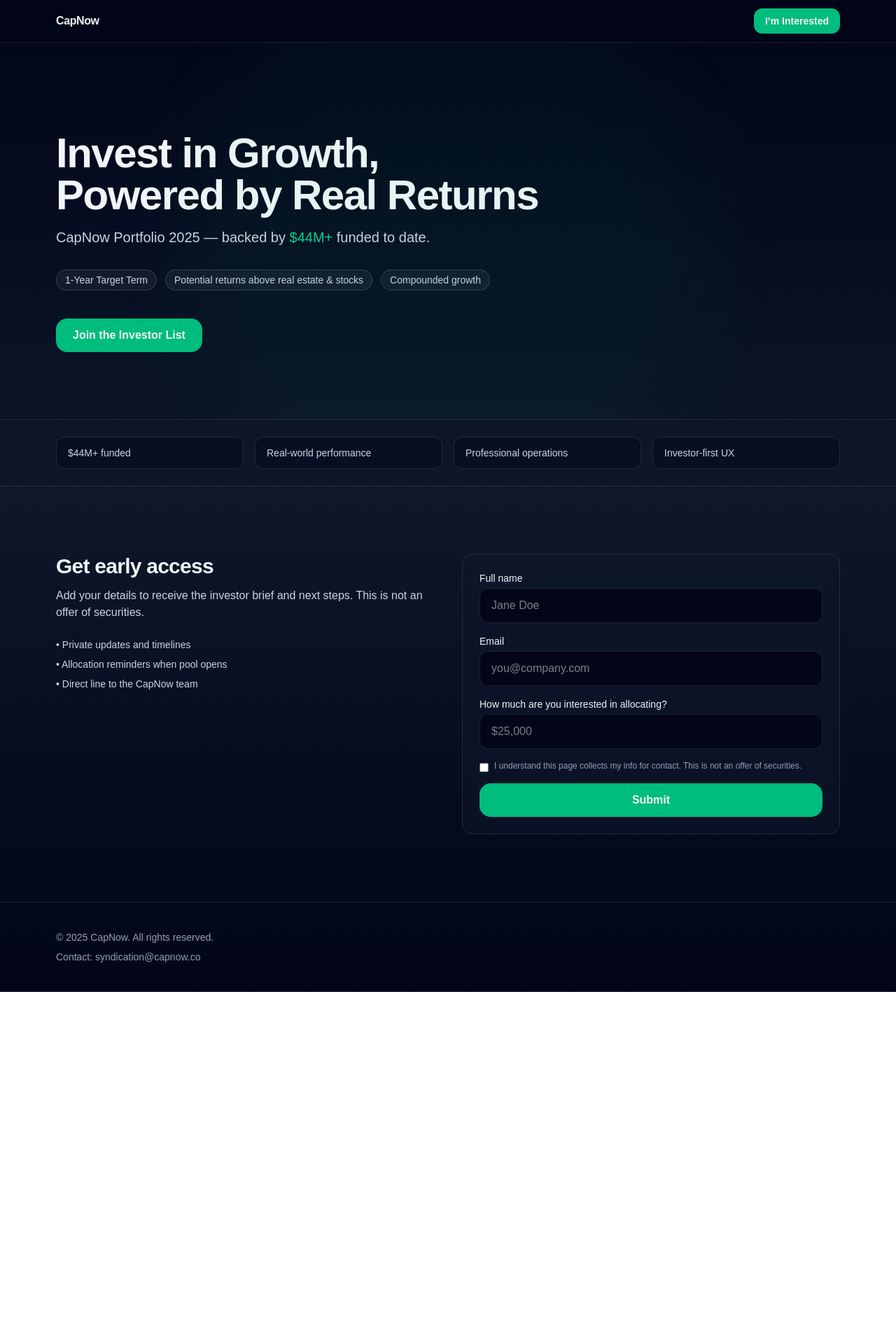
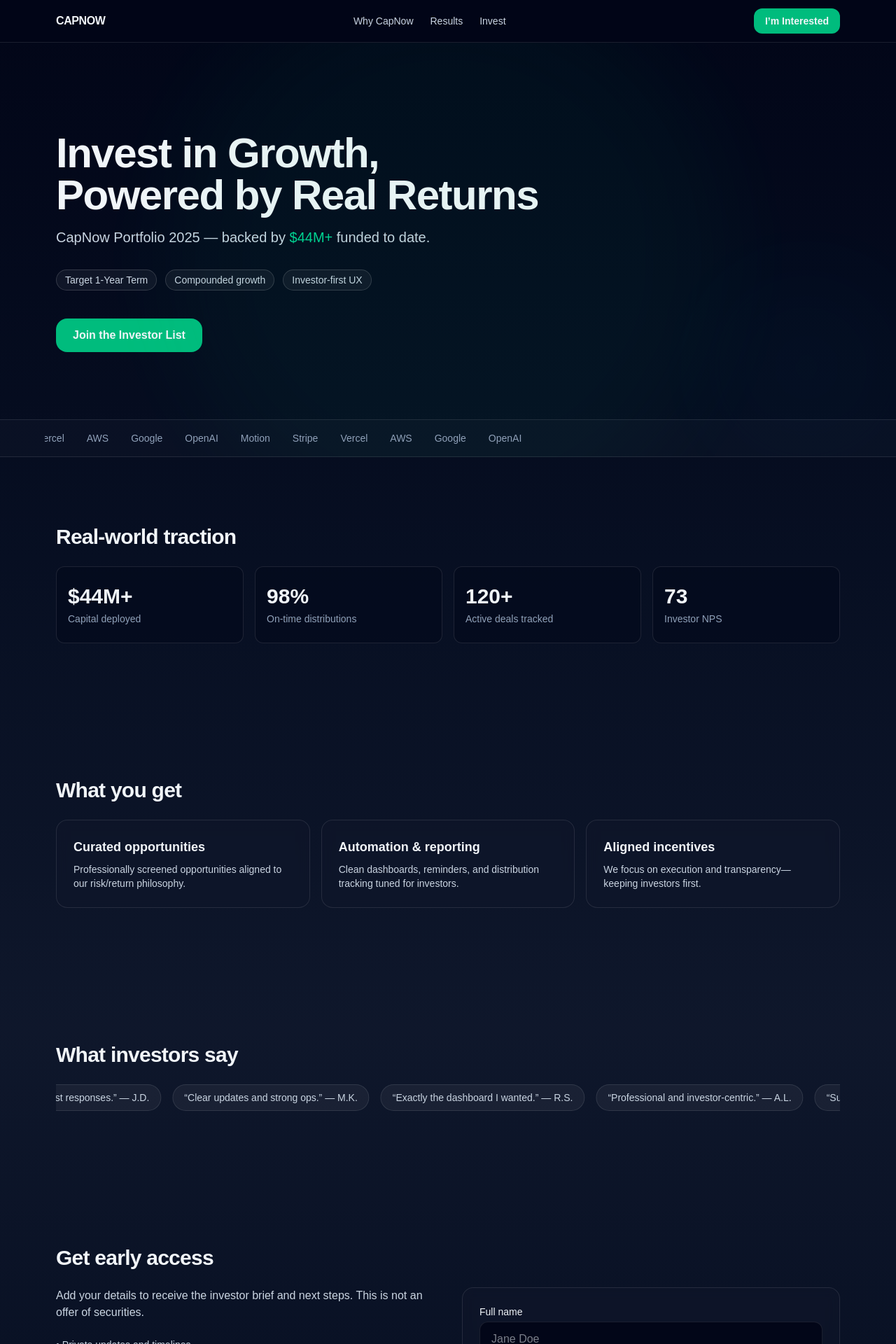
Before and after one commit to jacoking18/capnow-landing, a Next.js app: page / in a window 1280 px wide. Shown: the top 1920 px of the page at 70% size. Before the commit the page ends 1417 px from the top, so only its background shows below. Built offline with nearby package versions, Linux system fonts and the light colour scheme.

Commit message:
Add motion, KPIs, marquee, FAQ

```diff
--- a/app/page.tsx
+++ b/app/page.tsx
@@ -1,6 +1,20 @@
 "use client";
-import { motion } from "framer-motion";
-import { useState } from "react";
+import { motion, useAnimation, useInView } from "framer-motion";
+import { useEffect, useRef, useState } from "react";
+
+function useCountUp(target: number, duration = 1400) {
+  const [v, setV] = useState(0);
+  useEffect(() => {
+    const start = performance.now();
+    const tick = (t: number) => {
+      const p = Math.min(1, (t - start) / duration);
+      setV(Math.floor(p * target));
+      if (p < 1) requestAnimationFrame(tick);
+    };
+    requestAnimationFrame(tick);
+  }, [target, duration]);
+  return v;
+}
 
 export default function Page() {
   const [loading, setLoading] = useState(false);
@@ -21,7 +35,12 @@ export default function Page() {
       {/* NAV */}
       <header className="sticky top-0 z-40 backdrop-blur border-b border-white/10 bg-slate-950/60">
         <div className="mx-auto max-w-6xl px-4 py-3 flex items-center justify-between">
-          <div className="font-semibold tracking-tight">CapNow</div>
+          <div className="font-semibold tracking-tight">CAPNOW</div>
+          <nav className="hidden md:flex items-center gap-6 text-sm text-slate-300">
+            <a href="#why" className="hover:text-white">Why CapNow</a>
+            <a href="#kpis" className="hover:text-white">Results</a>
+            <a href="#interest" className="hover:text-white">Invest</a>
+          </nav>
           <a href="#interest" className="rounded-xl bg-emerald-500 px-4 py-2 text-sm font-semibold hover:bg-emerald-400 transition">
             I’m Interested
           </a>
@@ -31,26 +50,42 @@ export default function Page() {
       {/* HERO */}
       <section className="relative overflow-hidden">
         <div className="pointer-events-none absolute inset-0">
-          <motion.div initial={{ opacity: 0, scale: 0.9 }} animate={{ opacity: 0.4, scale: 1 }} transition={{ duration: 1.2 }}
-            className="absolute -top-24 left-1/2 -translate-x-1/2 h-[48rem] w-[48rem] rounded-full bg-emerald-500/10 blur-3xl" />
+          <motion.div
+            initial={{ opacity: 0, scale: 0.9 }}
+            animate={{ opacity: 0.45, scale: 1 }}
+            transition={{ duration: 1.2 }}
+            className="absolute -top-24 left-1/2 -translate-x-1/2 h-[50rem] w-[50rem] rounded-full bg-emerald-500/10 blur-3xl"
+          />
+          <motion.div
+            initial={{ opacity: 0 }}
+            animate={{ opacity: 0.15 }}
+            transition={{ delay: 0.8, duration: 1.2 }}
+            className="absolute bottom-0 right-0 h-64 w-64 bg-cyan-500/20 blur-[80px] rounded-full"
+          />
         </div>
 
         <div className="mx-auto max-w-6xl px-4 pt-24 pb-16 lg:pt-32 lg:pb-24">
-          <motion.h1 initial={{ opacity: 0, y: 20 }} animate={{ opacity: 1, y: 0 }} transition={{ duration: 0.7 }}
+          <motion.h1
+            initial={{ opacity: 0, y: 20 }} whileInView={{ opacity: 1, y: 0 }}
+            viewport={{ once: true }} transition={{ duration: 0.7 }}
             className="text-4xl md:text-6xl font-semibold tracking-tight">
             Invest in Growth,<br className="hidden md:block" /> Powered by Real Returns
           </motion.h1>
 
-          <motion.p initial={{ opacity: 0, y: 20 }} animate={{ opacity: 1, y: 0 }} transition={{ duration: 0.8, delay: 0.1 }}
+          <motion.p
+            initial={{ opacity: 0, y: 20 }} whileInView={{ opacity: 1, y: 0 }}
+            viewport={{ once: true }} transition={{ duration: 0.8, delay: 0.1 }}
             className="mt-4 text-lg md:text-xl text-slate-300 max-w-2xl">
             CapNow Portfolio 2025 — backed by <span className="text-emerald-400 font-medium">$44M+</span> funded to date.
           </motion.p>
 
-          <motion.div initial={{ opacity: 0, y: 20 }} animate={{ opacity: 1, y: 0 }} transition={{ duration: 0.8, delay: 0.15 }}
+          <motion.div
+            initial={{ opacity: 0, y: 20 }} whileInView={{ opacity: 1, y: 0 }}
+            viewport={{ once: true }} transition={{ duration: 0.8, delay: 0.15 }}
             className="mt-8 flex flex-wrap gap-3 text-sm text-slate-300">
-            <Badge>1-Year Target Term</Badge>
-            <Badge>Potential returns above real estate & stocks</Badge>
+            <Badge>Target 1-Year Term</Badge>
             <Badge>Compounded growth</Badge>
+            <Badge>Investor-first UX</Badge>
           </motion.div>
 
           <div className="mt-10">
@@ -59,23 +94,61 @@ export default function Page() {
             </a>
           </div>
         </div>
+
+        {/* marquee */}
+        <Marquee />
       </section>
 
-      {/* TRUST STRIP */}
-      <section className="border-y border-white/10 bg-slate-900/50">
-        <div className="mx-auto max-w-6xl px-4 py-6 grid grid-cols-2 md:grid-cols-4 gap-4 text-sm text-slate-300">
-          <TrustItem label="$44M+ funded" />
-          <TrustItem label="Real-world performance" />
-          <TrustItem label="Professional operations" />
-          <TrustItem label="Investor-first UX" />
+      {/* KPIs */}
+      <Section id="kpis" title="Real-world traction">
+        <div className="grid grid-cols-2 md:grid-cols-4 gap-4">
+          <KPI label="Capital deployed" value={44} prefix="$" suffix="M+" />
+          <KPI label="On-time distributions" value={98} suffix="%" />
+          <KPI label="Active deals tracked" value={120} suffix="+" />
+          <KPI label="Investor NPS" value={73} />
         </div>
-      </section>
+      </Section>
+
+      {/* WHY / value props */}
+      <Section id="why" title="What you get">
+        <div className="grid md:grid-cols-3 gap-4">
+          <Card title="Curated opportunities" body="Professionally screened opportunities aligned to our risk/return philosophy." />
+          <Card title="Automation & reporting" body="Clean dashboards, reminders, and distribution tracking tuned for investors." />
+          <Card title="Aligned incentives" body="We focus on execution and transparency—keeping investors first." />
+        </div>
+      </Section>
+
+      {/* Testimonials (auto-scrolling strip) */}
+      <Section title="What investors say">
+        <div className="overflow-hidden">
+          <motion.div
+            initial={{ x: 0 }} animate={{ x: ["0%", "-50%"] }}
+            transition={{ repeat: Infinity, duration: 18, ease: "linear" }}
+            className="flex gap-4 whitespace-nowrap">
+            {[
+              "“Super smooth process—fast responses.” — J.D.",
+              "“Clear updates and strong ops.” — M.K.",
+              "“Exactly the dashboard I wanted.” — R.S.",
+              "“Professional and investor-centric.” — A.L.",
+            ].concat([
+              "“Super smooth process—fast responses.” — J.D.",
+              "“Clear updates and strong ops.” — M.K.",
+              "“Exactly the dashboard I wanted.” — R.S.",
+              "“Professional and investor-centric.” — A.L.",
+            ]).map((t, i) => (
+              <span key={i} className="rounded-full border border-white/10 bg-white/5 px-4 py-2 text-sm text-slate-300">{t}</span>
+            ))}
+          </motion.div>
+        </div>
+      </Section>
 
       {/* FORM */}
-      <section id="interest" className="mx-auto max-w-6xl px-4 py-16 md:py-24 grid md:grid-cols-2 gap-10">
+      <Section id="interest" title="Get early access">
+        <div className="grid md:grid-cols-2 gap-10">
           <div>
-          <h2 className="text-2xl md:text-3xl font-semibold tracking-tight">Get early access</h2>
-          <p className="mt-3 text-slate-300">Add your details to receive the investor brief and next steps. This is not an offer of securities.</p>
+            <p className="text-slate-300">
+              Add your details to receive the investor brief and next steps. This is not an offer of securities.
+            </p>
             <ul className="mt-6 space-y-2 text-slate-300 text-sm">
               <li>• Private updates and timelines</li>
               <li>• Allocation reminders when pool opens</li>
@@ -112,25 +185,80 @@ export default function Page() {
               {err && <p className="text-rose-400 text-sm">{err}</p>}
             </form>
           </div>
-      </section>
+        </div>
+      </Section>
+
+      {/* FAQ (tight) */}
+      <Section title="FAQ">
+        <div className="grid md:grid-cols-2 gap-6 text-sm text-slate-300">
+          <FAQ q="Who can invest?" a="Accredited investors where applicable by law. This page is informational only and not an offer." />
+          <FAQ q="What’s the timeline?" a="We notify waitlist members with next steps and allocation windows." />
+          <FAQ q="How are updates shared?" a="You’ll receive private email updates and a lightweight dashboard experience." />
+          <FAQ q="How do I contact CapNow?" a="syndication@capnow.co" />
+        </div>
+      </Section>
 
       {/* FOOTER */}
       <footer className="border-t border-white/10">
         <div className="mx-auto max-w-6xl px-4 py-10 text-sm text-slate-400">
-          <p>© {new Date().getFullYear()} CapNow. All rights reserved.</p>
+          <p>© {new Date().getFullYear()} CAPNOW. All rights reserved.</p>
           <p className="mt-2">Contact: syndication@capnow.co</p>
+          <p className="mt-2 text-xs text-slate-500">
+            Nothing herein is an offer to sell or solicitation to buy securities. Any offering will be made only to qualified investors via official documentation.
+          </p>
         </div>
       </footer>
     </div>
   );
 }
 
+/* ---------- tiny components ---------- */
+function Section({
+  id, title, children,
+}: { id?: string; title: string; children: React.ReactNode }) {
+  const ref = useRef(null);
+  const inView = useInView(ref, { once: true, margin: "-10% 0px" });
+  const controls = useAnimation();
+  useEffect(() => { if (inView) controls.start({ opacity: 1, y: 0 }); }, [inView, controls]);
+
+  return (
+    <section id={id} ref={ref} className="mx-auto max-w-6xl px-4 py-16 md:py-24">
+      <motion.h2
+        initial={{ opacity: 0, y: 12 }} animate={controls}
+        transition={{ duration: 0.5 }}
+        className="text-2xl md:text-3xl font-semibold tracking-tight mb-6">{title}</motion.h2>
+      <motion.div initial={{ opacity: 0, y: 16 }} animate={controls} transition={{ duration: 0.6 }}>
+        {children}
+      </motion.div>
+    </section>
+  );
+}
+
+function KPI({ label, value, prefix = "", suffix = "" }: { label: string; value: number; prefix?: string; suffix?: string; }) {
+  const n = useCountUp(value);
+  return (
+    <div className="rounded-xl border border-white/10 bg-slate-950/40 px-4 py-6">
+      <div className="text-3xl font-semibold">{prefix}{n}{suffix}</div>
+      <div className="text-slate-400 mt-1 text-sm">{label}</div>
+    </div>
+  );
+}
+
+function Card({ title, body }: { title: string; body: string }) {
+  return (
+    <motion.div
+      whileHover={{ y: -4 }} transition={{ type: "spring", stiffness: 280, damping: 20 }}
+      className="rounded-2xl border border-white/10 bg-slate-900/60 p-6 backdrop-blur">
+      <div className="text-lg font-semibold">{title}</div>
+      <p className="text-slate-300 mt-2 text-sm">{body}</p>
+    </motion.div>
+  );
+}
+
 function Badge({ children }: { children: React.ReactNode }) {
   return <span className="rounded-full border border-white/15 bg-white/5 px-3 py-1">{children}</span>;
 }
-function TrustItem({ label }: { label: string }) {
-  return <div className="rounded-xl border border-white/10 bg-slate-950/40 px-4 py-3">{label}</div>;
-}
+
 function Field({ label, children }: { label: string; children: React.ReactNode }) {
   return (
     <div>
@@ -139,3 +267,30 @@ function Field({ label, children }: { label: string; children: React.ReactNode }
     </div>
   );
 }
+
+function FAQ({ q, a }: { q: string; a: string }) {
+  return (
+    <div className="rounded-xl border border-white/10 bg-slate-950/40 px-4 py-4">
+      <div className="font-medium">{q}</div>
+      <div className="text-slate-300 mt-1">{a}</div>
+    </div>
+  );
+}
+
+function Marquee() {
+  const logos = ["Motion", "Stripe", "Vercel", "AWS", "Google", "OpenAI"];
+  return (
+    <div className="border-y border-white/10 bg-slate-900/40">
+      <div className="mx-auto max-w-6xl px-4 py-4 overflow-hidden">
+        <motion.div
+          initial={{ x: 0 }} animate={{ x: ["0%", "-50%"] }}
+          transition={{ repeat: Infinity, duration: 20, ease: "linear" }}
+          className="flex gap-8 text-slate-400 whitespace-nowrap">
+          {logos.concat(logos).map((l, i) => (
+            <span key={i} className="text-sm">{l}</span>
+          ))}
+        </motion.div>
+      </div>
+    </div>
+  );
+}
```
Lines whose indentation alone changed are shown as unchanged.
